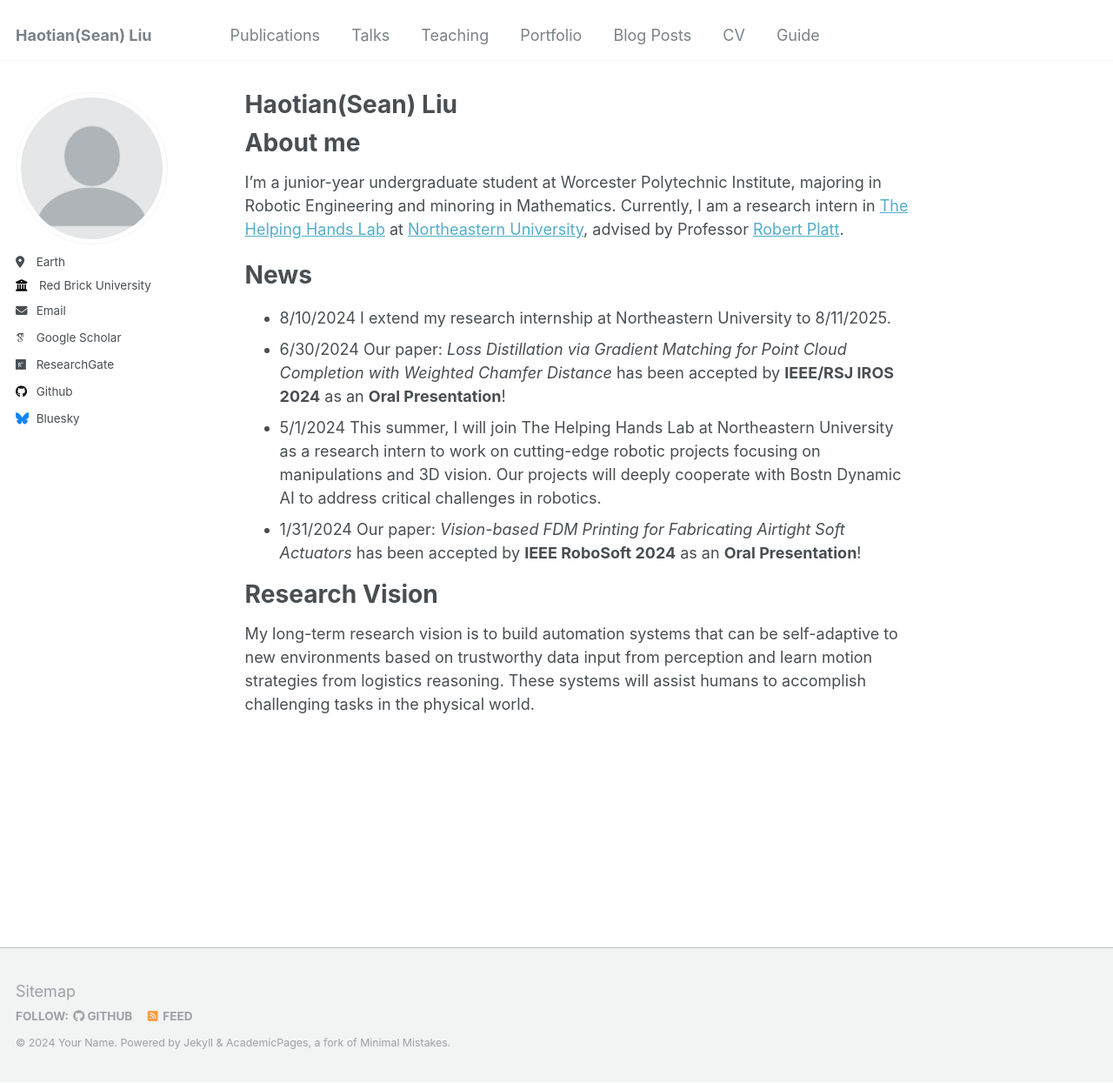
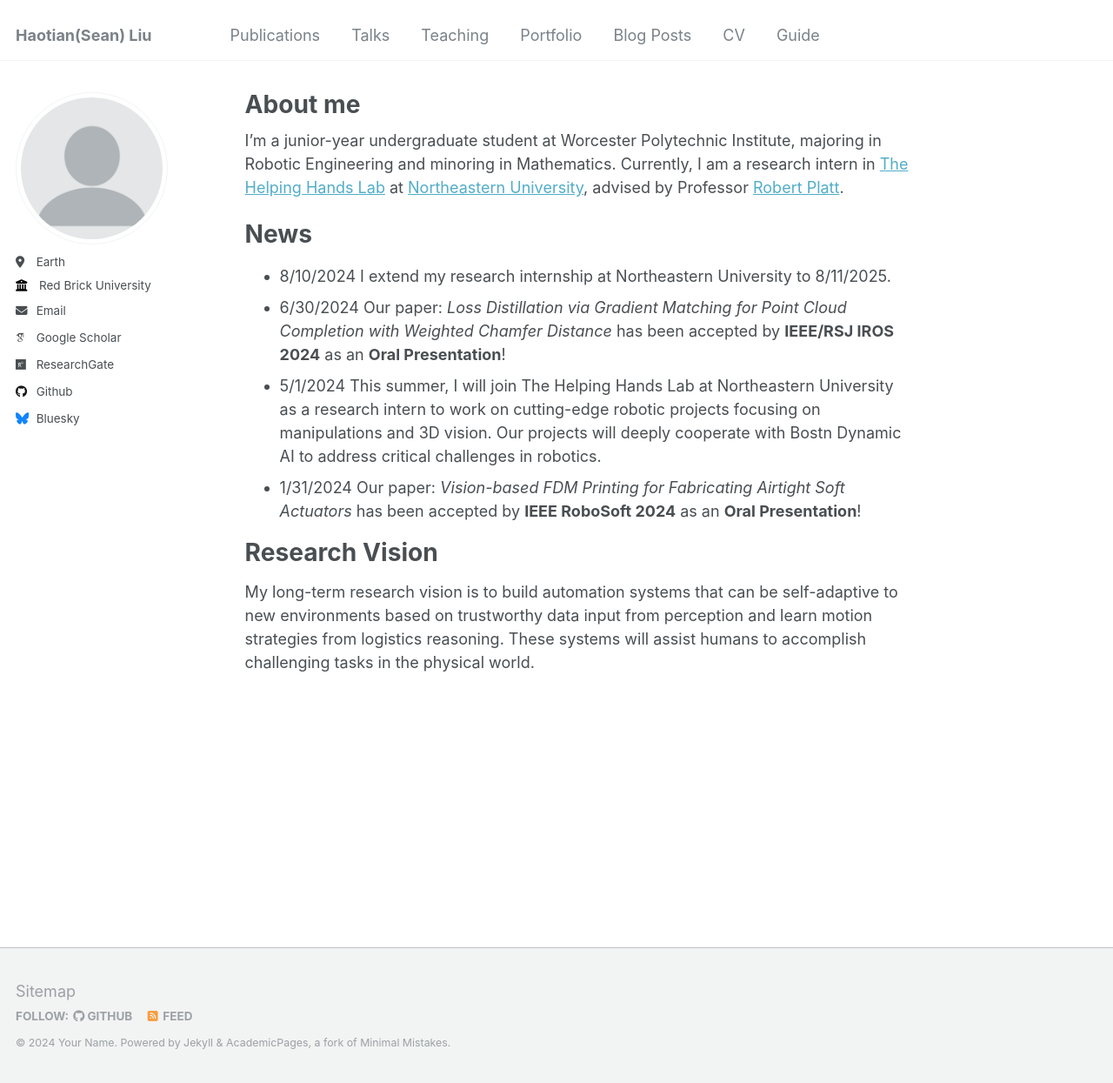
Before and after one commit to seanliu7081/seanliu7081.github.io, a Jekyll site: the page built from _pages/about.md, in a window 1280 px wide and 1245 px high. Shown: the whole window at 87% size. Built offline with Jekyll 4.4.1, drawn with Linux system fonts in a browser that asks for light colours; some web fonts are replaced.

Commit message:
Update about.md

```diff
--- a/_pages/about.md
+++ b/_pages/about.md
@@ -1,12 +1,11 @@
 ---
 permalink: /
-title: "Haotian(Sean) Liu"
+title: "About me"
 author_profile: true
 redirect_from:
   - /about/
   - /about.html
 ---
-# About me
 
 I’m a junior-year undergraduate student at Worcester Polytechnic Institute, majoring in Robotic Engineering and minoring in Mathematics. Currently, I am a research intern in [The Helping Hands Lab](https://www2.ccs.neu.edu/research/helpinghands/) at [Northeastern University](https://www.northeastern.edu/), advised by Professor [Robert Platt](https://www.khoury.northeastern.edu/people/robert-platt/).
 
```
